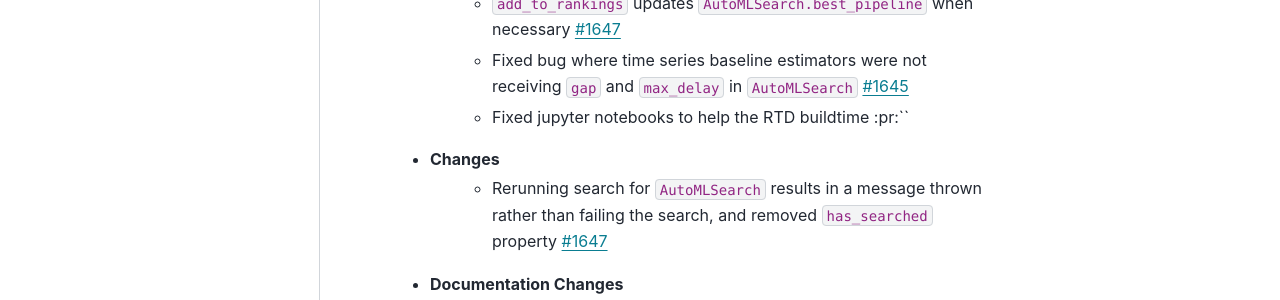
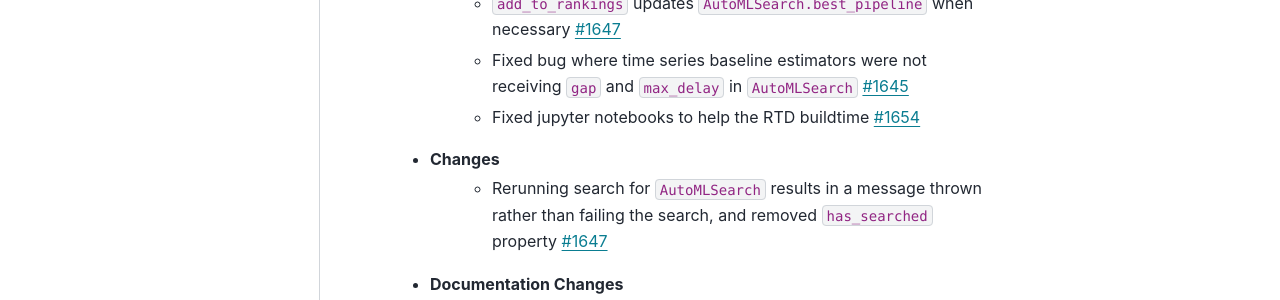
Before and after one commit to alteryx/evalml, a Sphinx documentation site: the page built from docs/source/release_notes.rst, in a window 1280 px wide and 900 px high, scrolled down 716 px. Shown: the part 153-453 px from the top of the window. Built offline with Sphinx 7.4.7 and the PyData theme 0.15.4, drawn with Linux system fonts in a browser that asks for light colours; comment, search, counter and statistics services are not loaded.

Commit message:
update release notes

```diff
--- a/docs/source/release_notes.rst
+++ b/docs/source/release_notes.rst
@@ -18,7 +18,7 @@ Release Notes
         * Fix custom index bug for ``MAPE`` objective :pr:`1641`
         * ``add_to_rankings`` updates ``AutoMLSearch.best_pipeline`` when necessary :pr:`1647`
         * Fixed bug where time series baseline estimators were not receiving ``gap`` and ``max_delay`` in ``AutoMLSearch`` :pr:`1645`
-        * Fixed jupyter notebooks to help the RTD buildtime :pr:``
+        * Fixed jupyter notebooks to help the RTD buildtime :pr:`1654`
     * Changes
         * Rerunning search for ``AutoMLSearch`` results in a message thrown rather than failing the search, and removed ``has_searched`` property :pr:`1647`
     * Documentation Changes
```
